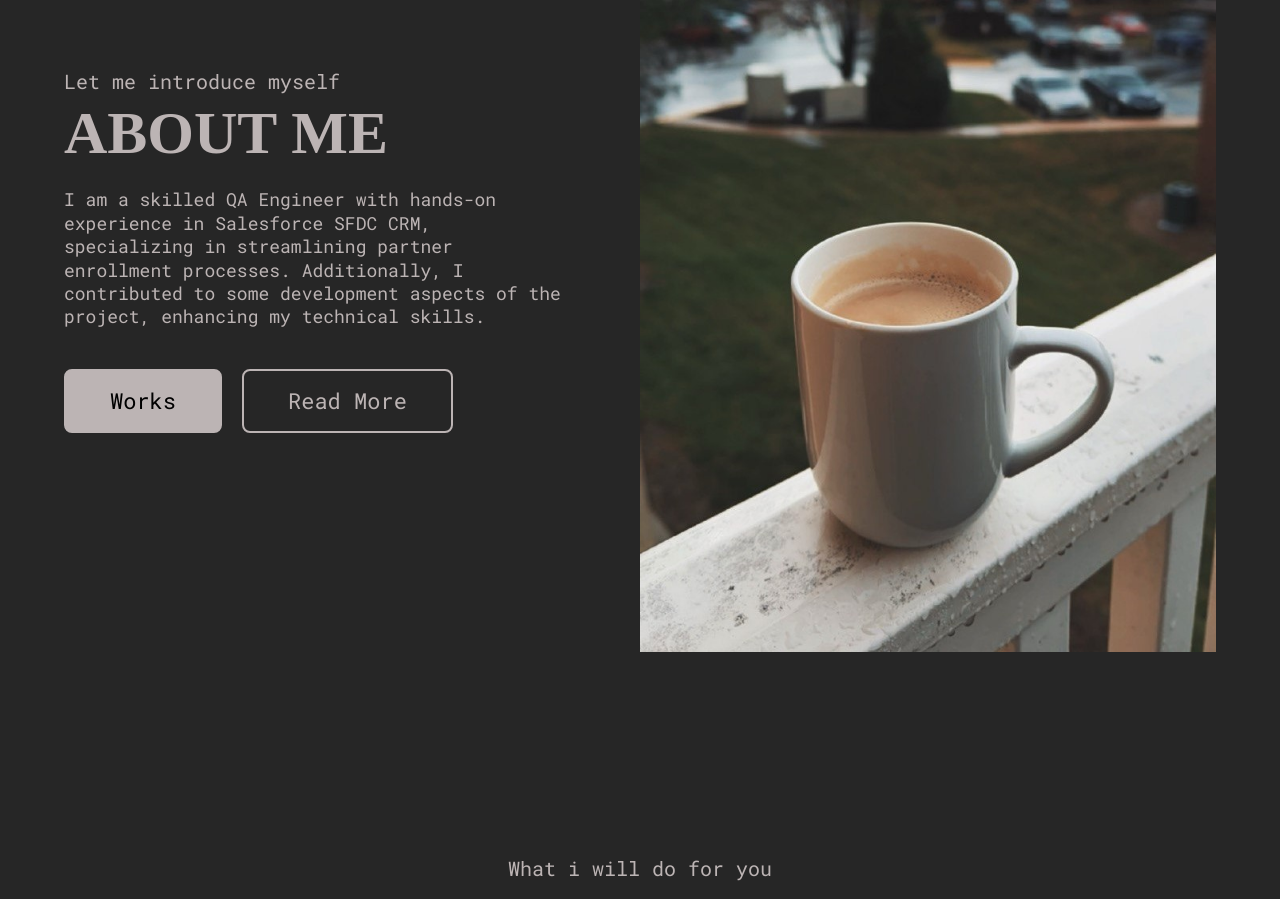
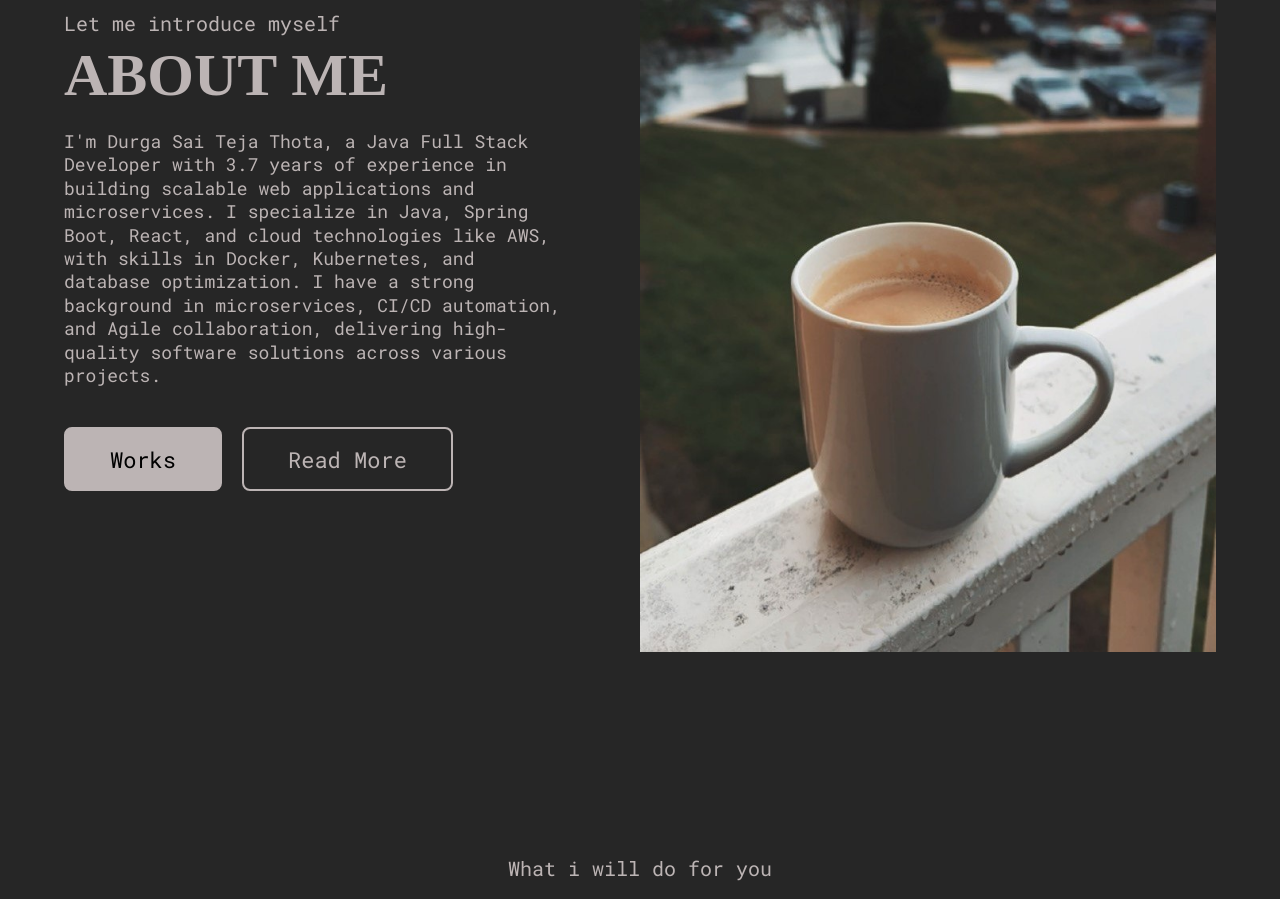
Before and after one commit to durgasaitejathota/durga-portfolio, a React (Create React App) app: page / in a window 1280 px wide. Shown: the part 1254-2153 px from the top of the page. Built offline with nearby package versions, Linux system fonts and the light colour scheme; a web font is replaced by a local one.

Commit message:
Update AboutSection.js

```diff
--- a/src/components/AboutSection.js
+++ b/src/components/AboutSection.js
@@ -80,8 +80,7 @@ export default function AboutSection() {
             heading="About Me"
           />
           <PText>
-          I am a skilled QA Engineer with hands-on experience in Salesforce SFDC CRM, specializing in
-          streamlining partner enrollment processes. Additionally, I contributed to some development aspects of the project, enhancing my technical skills.
+          I'm Durga Sai Teja Thota, a Java Full Stack Developer with 3.7 years of experience in building scalable web applications and microservices. I specialize in Java, Spring Boot, React, and cloud technologies like AWS, with skills in Docker, Kubernetes, and database optimization. I have a strong background in microservices, CI/CD automation, and Agile collaboration, delivering high-quality software solutions across various projects.
           </PText>
           <div className="aboutSection__buttons">
             <Button btnText="Works" btnLink="/projects" />
```
